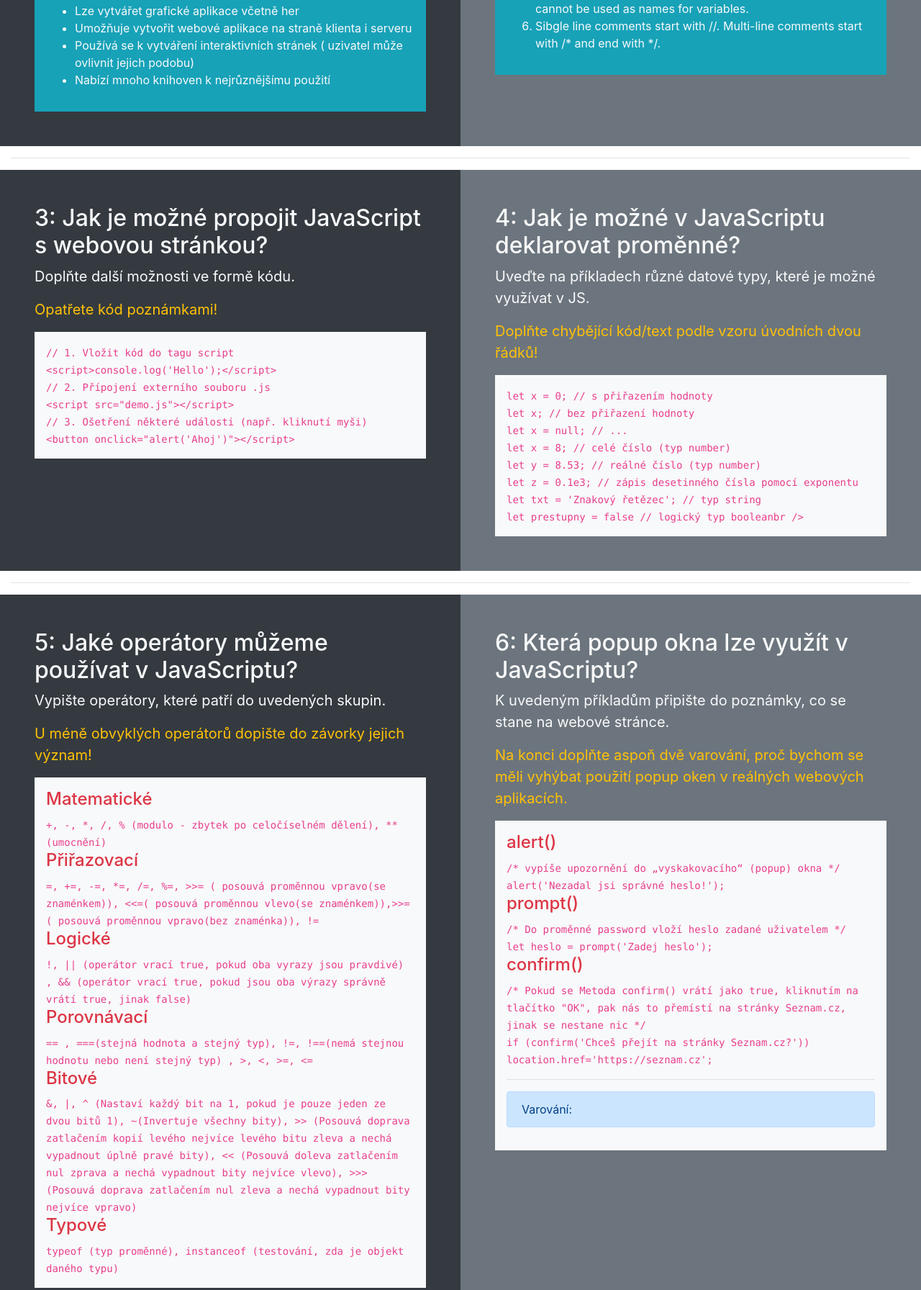
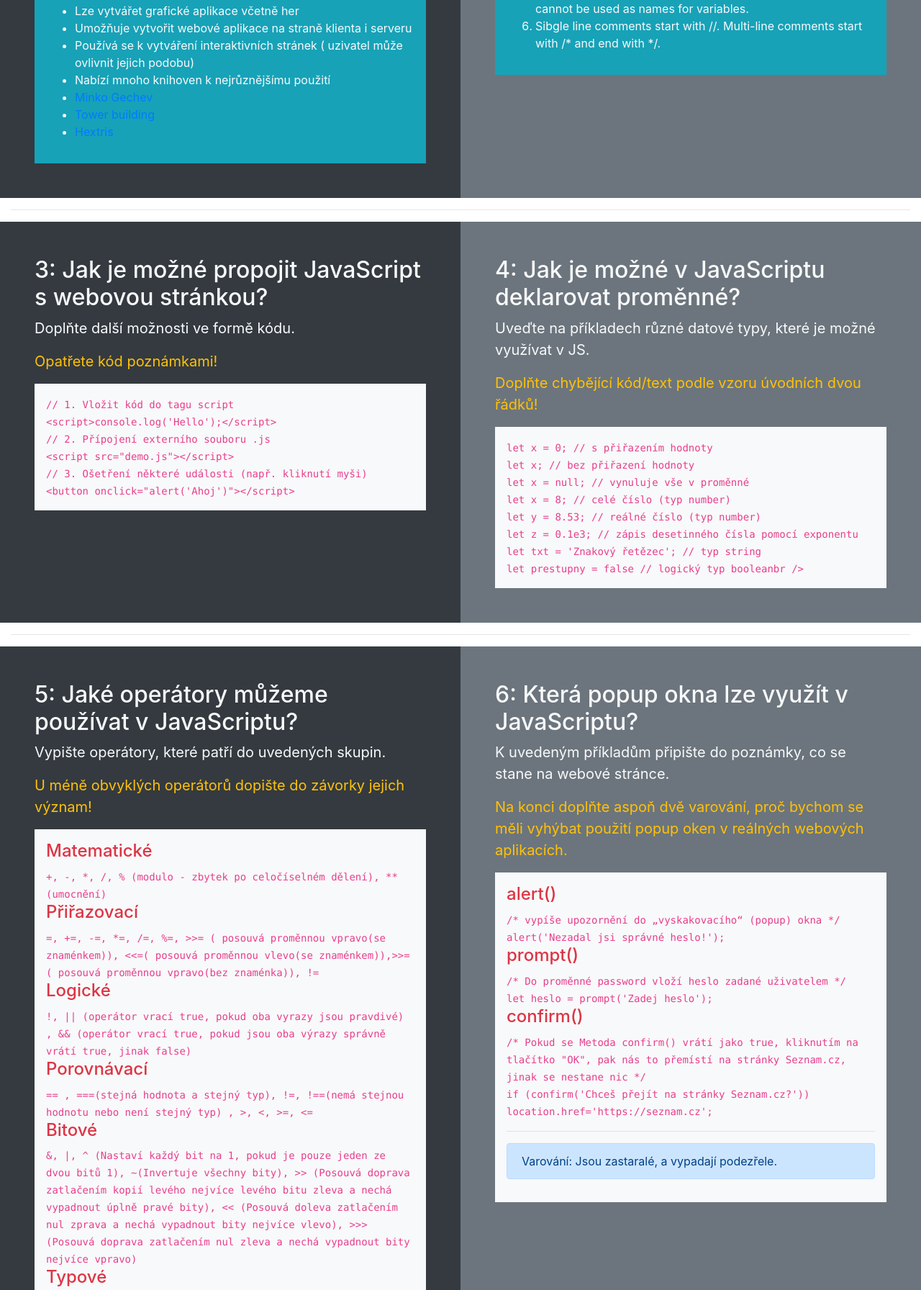
Before and after one commit to VilasekMatej/zaklady.js, a plain HTML site: page index.html in a window 1280 px wide. Shown: the part 794-2586 px from the top of the page at 72% size. Drawn offline with nearby package versions, Linux system fonts and the light colour scheme.

Commit message:
03-zaklady js

```diff
--- a/index.html
+++ b/index.html
@@ -39,6 +39,9 @@
             <li>Umožňuje vytvořit webové aplikace na straně klienta i serveru</li>
             <li>Používá se k vytváření interaktivních stránek ( uzivatel může ovlivnit jejich podobu)</li>
             <li>Nabízí mnoho knihoven k nejrůznějšímu použití</li>
+            <li><a href="https://mk.mgechev.com/">Minko Gechev</a></li>
+            <li><a href="https://iamkun.github.io/tower_game/">Tower building</a></li>
+            <li><a href="https://hextris.io/">Hextris</a></li>
           </ul>
           </p>
         </div>
@@ -101,7 +104,7 @@
           <code>
               let x = 0; // s přiřazením hodnoty<br />
               let x; // bez přiřazení hodnoty<br />
-              let x = null; // ...<br />
+              let x = null; // vynuluje vše v proměnné<br />
               let x = 8; // celé číslo (typ number)<br />
               let y = 8.53; // reálné číslo (typ number)<br />
               let z = 0.1e3; // zápis desetinného čísla pomocí exponentu<br />
@@ -182,7 +185,7 @@
             </code>
           <hr />
           <p class="alert alert-primary" role="alert">
-            Varování:
+            Varování: Jsou zastaralé, a vypadají podezřele.
           </p>
         </div>
       </div>
```
